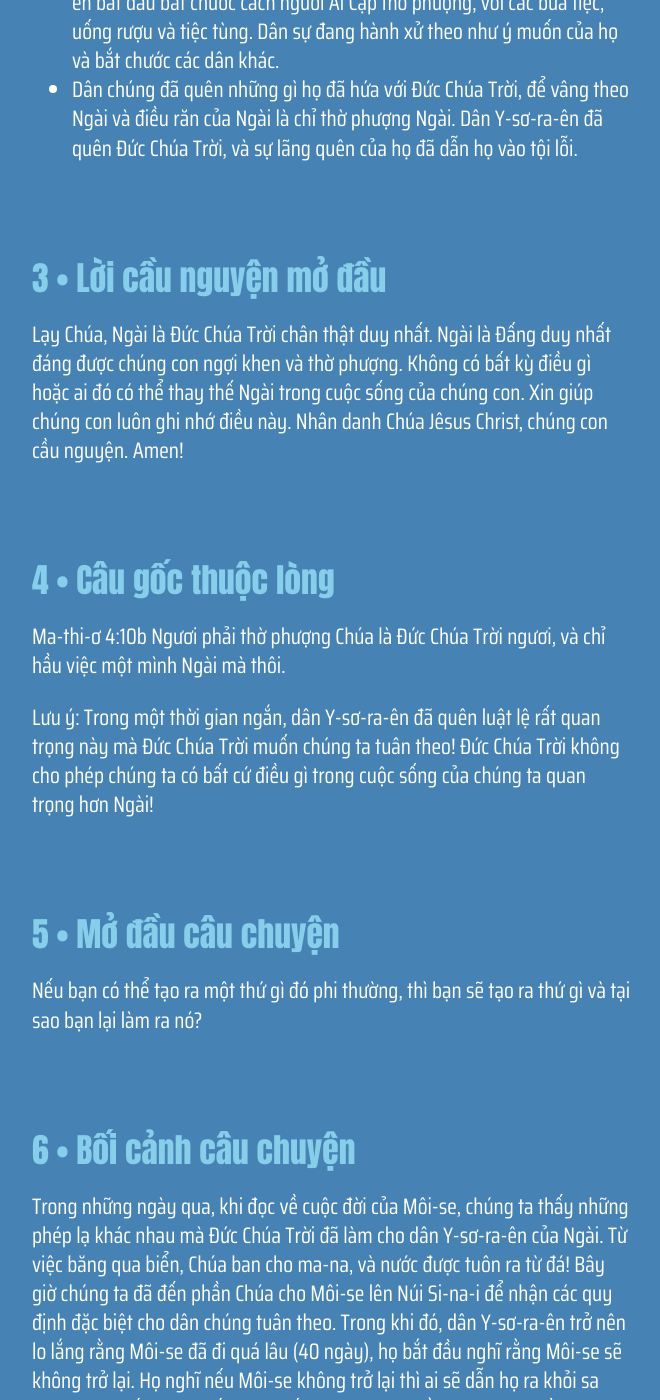
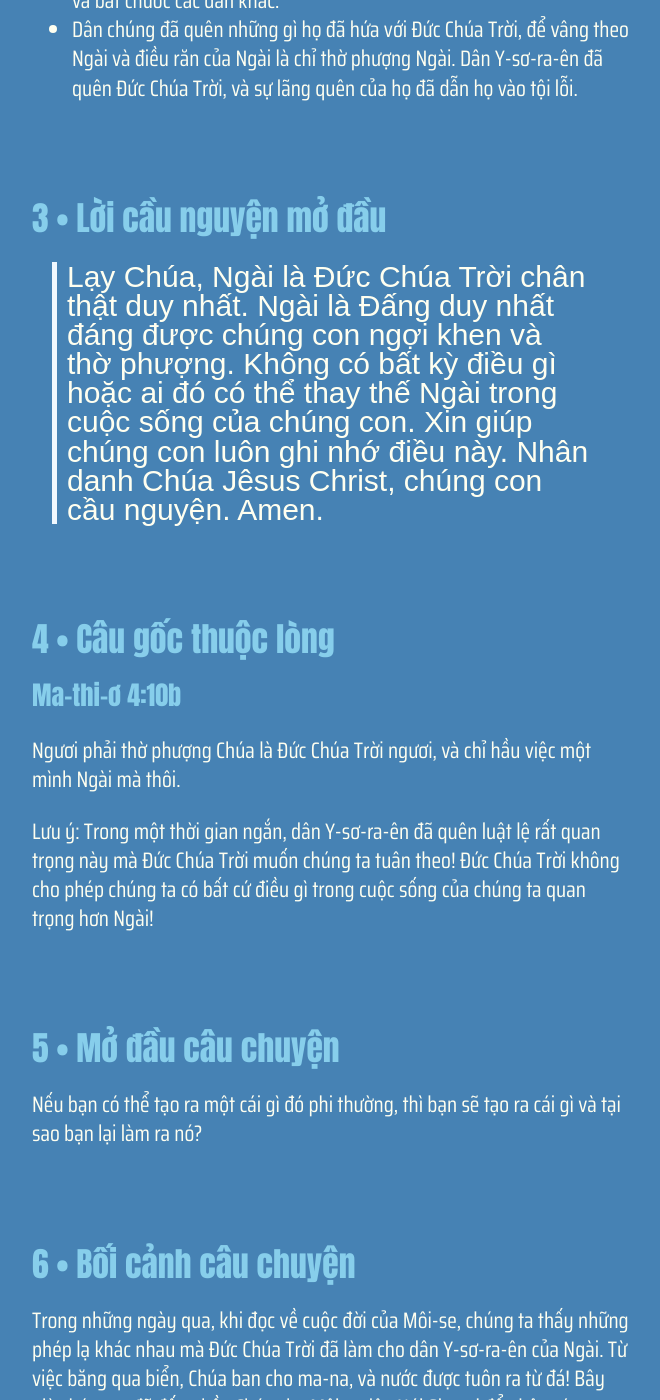
Before and after one commit to GospelTrust/LGS, a Jekyll site: the page built from docs/content/_vi/31-1.md, in a window 1280 px wide and 1400 px high, scrolled down 1608 px. Shown: the whole window, without its empty margins (308-968 px from the left). Built offline with Jekyll 4.4.1, drawn with Linux system fonts in a browser that asks for light colours; some web fonts are replaced; some of the changed text lies outside the part shown.

Commit message:
Update: w31d1

```diff
--- a/docs/content/_vi/31-1.md
+++ b/docs/content/_vi/31-1.md
@@ -20,18 +20,18 @@
 
 
 {% include lesson/section.html index=3 %}
-Lạy Chúa, Ngài là Đức Chúa Trời chân thật duy nhất. Ngài là Đấng duy nhất đáng được chúng con ngợi khen và thờ phượng. Không có bất kỳ điều gì hoặc ai đó có thể thay thế Ngài trong cuộc sống của chúng con. Xin giúp chúng con luôn ghi nhớ điều này. Nhân danh Chúa Jêsus Christ, chúng con cầu nguyện. Amen!
+> Lạy Chúa, Ngài là Đức Chúa Trời chân thật duy nhất. Ngài là Đấng duy nhất đáng được chúng con ngợi khen và thờ phượng. Không có bất kỳ điều gì hoặc ai đó có thể thay thế Ngài trong cuộc sống của chúng con. Xin giúp chúng con luôn ghi nhớ điều này. Nhân danh Chúa Jêsus Christ, chúng con cầu nguyện. Amen.
 
 
 {% include lesson/section.html index=4 %}
- Ma-thi-ơ 4:10b
+### Ma-thi-ơ 4:10b
 Ngươi phải thờ phượng Chúa là Đức Chúa Trời ngươi, và chỉ hầu việc một mình Ngài mà thôi.
 
 Lưu ý: Trong một thời gian ngắn, dân Y-sơ-ra-ên đã quên luật lệ rất quan trọng này mà Đức Chúa Trời muốn chúng ta tuân theo! Đức Chúa Trời không cho phép chúng ta có bất cứ điều gì trong cuộc sống của chúng ta quan trọng hơn Ngài!
 
 
 {% include lesson/section.html index=5 %}
-Nếu bạn có thể tạo ra một thứ gì đó phi thường, thì bạn sẽ tạo ra thứ gì và tại sao bạn lại làm ra nó?
+Nếu bạn có thể tạo ra một cái gì đó phi thường, thì bạn sẽ tạo ra cái gì và tại sao bạn lại làm ra nó?
 
 
 
@@ -46,8 +46,11 @@
 
 
 {% include lesson/section.html index=8 %}
-CON BÒ VÀNG
-- Vẽ hoặc in hình một con bò vàng. Cắt hình ảnh thành nhiều mảnh, giống như một trò chơi xếp hình. Treo hoặc dán khối hình lên tường hoặc bạn có thể đặt khối hình trên bàn hoặc miếng xếp hình. Khi trẻ kể một phần của câu chuyện theo đúng thứ tự, hãy cho phép trẻ kéo xuống/gỡ từng mảnh ghép để hạ gục thần tượng con bò vàng.
+### Con bò vàng
+- Vẽ hoặc in hình một con bò vàng.
+- Cắt hình ảnh thành nhiều mảnh, giống như một trò chơi xếp hình.
+- Treo hoặc dán khối hình lên tường hoặc bạn có thể đặt khối hình trên bàn hoặc miếng xếp hình.
+- Khi trẻ kể một phần của câu chuyện theo đúng thứ tự, hãy cho phép trẻ kéo xuống/gỡ từng mảnh ghép để hạ gục thần tượng con bò vàng.
 
 
 {% include lesson/section.html index=9 %}
@@ -57,4 +60,4 @@
 
 
 {% include lesson/section.html index=10 %}
-Lạy Chúa, Xin cho chúng con luôn yêu thương và phục vụ Ngài trong suốt những ngày của cuộc đời chúng con. Xin Ngài tha thứ cho chúng con nếu đôi khi chúng con chọn những điều khác hoặc những thứ khác quan trọng hơn chính Ngài. Xin giúp chúng con luôn đặt Ngài lên hàng đầu trong mọi việc chúng con làm. Nhân danh Chúa Jêsus Christ, chúng con cầu nguyện Amen!
+>Lạy Chúa, Xin cho chúng con luôn yêu thương và phục vụ Ngài trong suốt những ngày của cuộc đời chúng con. Xin Ngài tha thứ cho chúng con nếu đôi khi chúng con chọn những điều khác hoặc những thứ khác quan trọng hơn chính Ngài. Xin giúp chúng con luôn đặt Ngài lên hàng đầu trong mọi việc chúng con làm. Nhân danh Chúa Jêsus Christ, chúng con cầu nguyện Amen!
```
Also changed, not shown: other parts of docs/content/_vi/31-1.md (+2 -2 lines).
